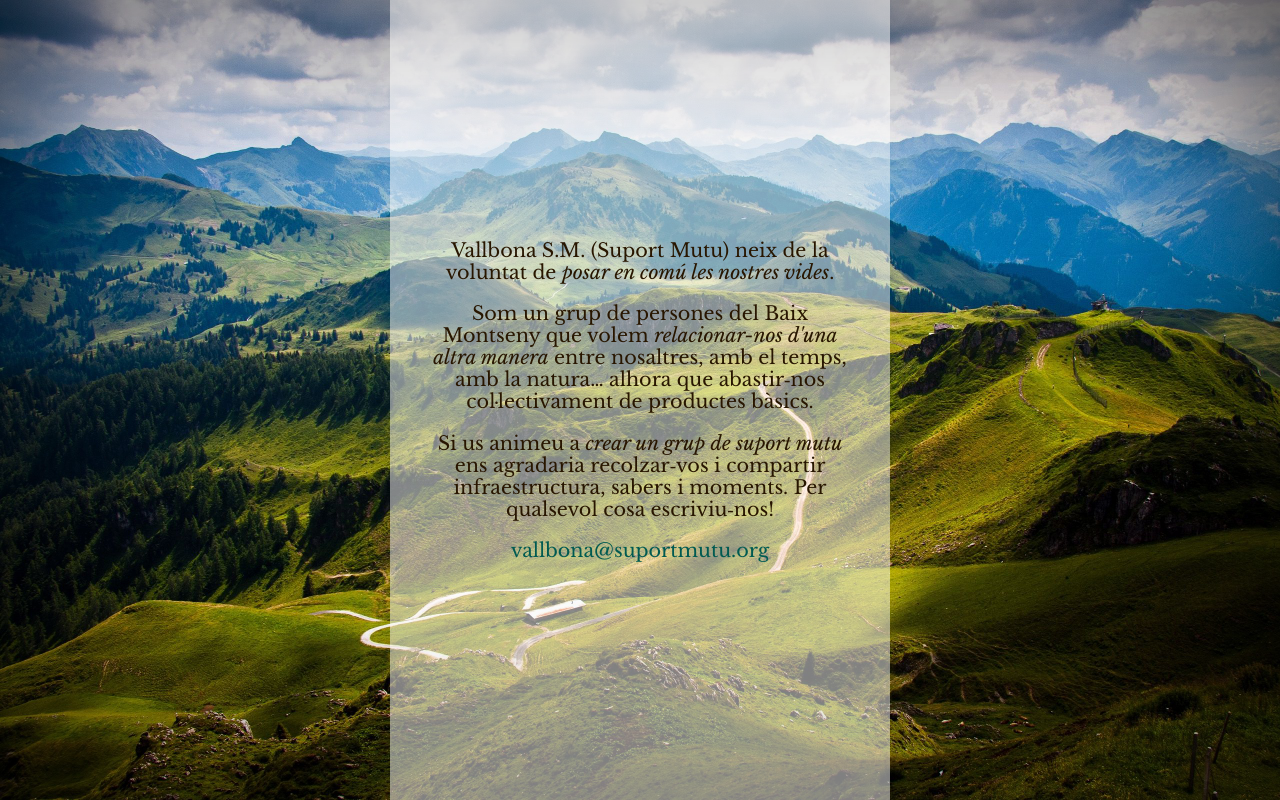
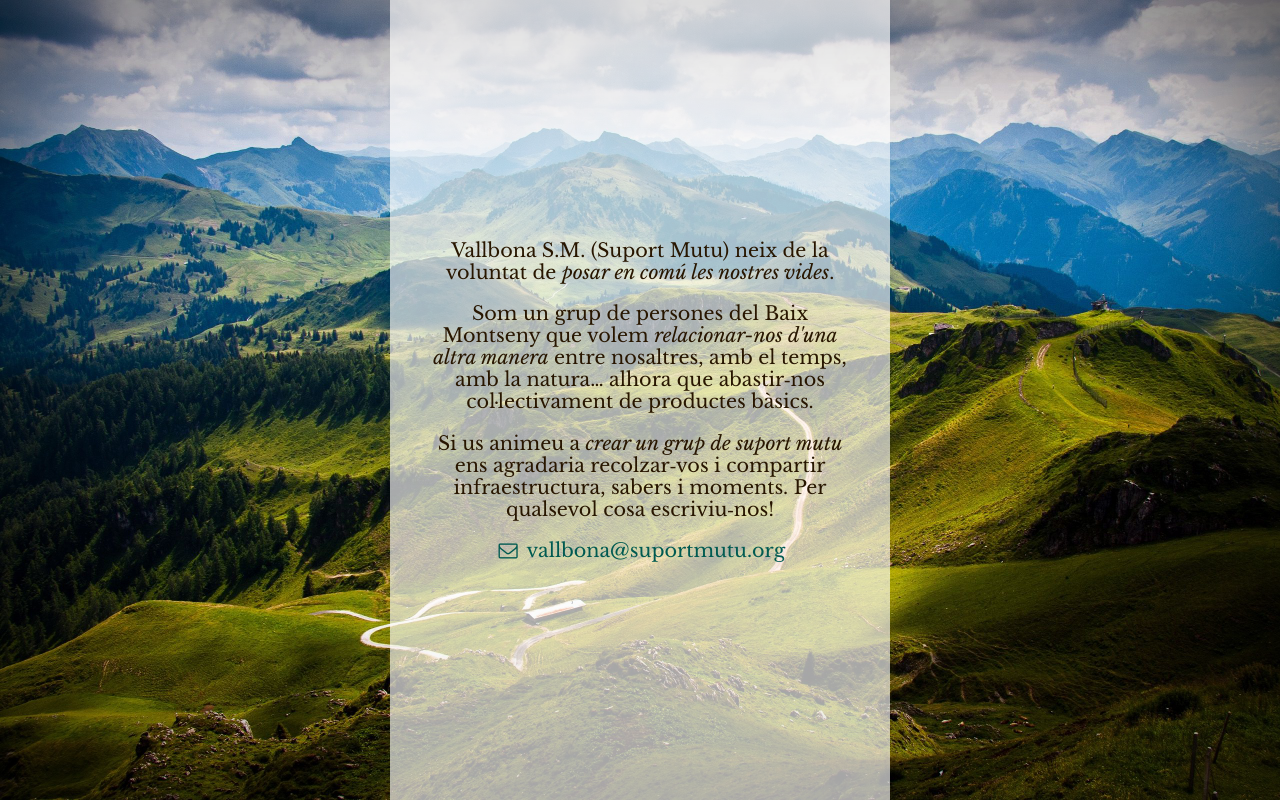
Before and after one commit to vallbona-sm/web, a plain HTML site: page index.html in a window 1280 px wide. Drawn offline with nearby package versions, Linux system fonts and the light colour scheme.

Commit message:
Fontello envelope icon

```diff
--- a/assets/vsm.css
+++ b/assets/vsm.css
@@ -17,7 +17,7 @@ body {
 
 .intro {
     color: #281600;
-    background-color: rgba(255, 255, 255, 0.5);
+    background-color: rgba(255, 255, 255, 0.65);
     text-align: center;
     display: table-cell;
     vertical-align: middle;
@@ -35,3 +35,53 @@ a:hover {
     color: #005a51;
     border-bottom: 1px dotted #005a51;
 }
+
+/* FONTELLO */
+
+@font-face {
+  font-family: 'fontello';
+  src: url('fontello/font/fontello.eot?56640380');
+  src: url('fontello/font/fontello.eot?56640380#iefix') format('embedded-opentype'),
+       url('fontello/font/fontello.woff?56640380') format('woff'),
+       url('fontello/font/fontello.ttf?56640380') format('truetype'),
+       url('fontello/font/fontello.svg?56640380#fontello') format('svg');
+  font-weight: normal;
+  font-style: normal;
+}
+
+ [class^="fa-"]:before, [class*=" fa-"]:before {
+  font-family: "fontello";
+  font-style: normal;
+  font-weight: normal;
+  speak: none;
+
+  display: inline-block;
+  text-decoration: inherit;
+  width: 1em;
+  margin-right: .2em;
+  text-align: center;
+  /* opacity: .8; */
+
+  /* For safety - reset parent styles, that can break glyph codes*/
+  font-variant: normal;
+  text-transform: none;
+
+  /* fix buttons height, for twitter bootstrap */
+  line-height: 1em;
+
+  /* Animation center compensation - margins should be symmetric */
+  /* remove if not needed */
+  margin-left: .2em;
+
+  /* you can be more comfortable with increased icons size */
+  /* font-size: 120%; */
+
+  /* Font smoothing. That was taken from TWBS */
+  -webkit-font-smoothing: antialiased;
+  -moz-osx-font-smoothing: grayscale;
+
+  /* Uncomment for 3D effect */
+  /* text-shadow: 1px 1px 1px rgba(127, 127, 127, 0.3); */
+}
+
+.fa-envelope-o:before { content: '\e802'; } /* '' */
--- a/index.html
+++ b/index.html
@@ -11,7 +11,7 @@
                 <p>Vallbona S.M. (Suport Mutu) neix de la voluntat de <em>posar en comú les nostres vides</em>.</p>
                 <p>Som un grup de persones del Baix Montseny que volem <em>relacionar-nos d'una altra manera</em> entre nosaltres, amb el temps, amb la natura… alhora que abastir&#8209;nos col·lectivament de productes bàsics.</p>
                 <p>Si us animeu a <em>crear un grup de suport mutu</em> ens agradaria recolzar&#8209;vos i compartir infraestructura, sabers i moments. Per qualsevol cosa escriviu&#8209;nos!</p>
-                <p><a href="mailto:vallbona@suportmutu.org">vallbona@suportmutu.org</a></p>
+                <p><a href="mailto:vallbona@suportmutu.org"><i class="fa-envelope-o"></i> vallbona@suportmutu.org</a></p>
             </div>
         </div>
     </body>
```
Also changed, not shown: assets/fontello/config.json (added, +16 -0 lines), assets/fontello/LICENSE.txt (added), assets/fontello/font/fontello.ttf (added), assets/fontello/font/fontello.woff (added), 2 other files.
